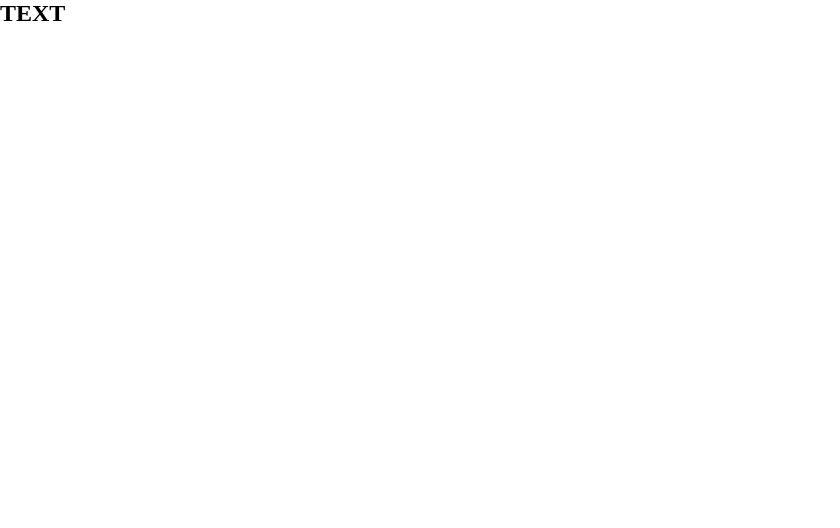
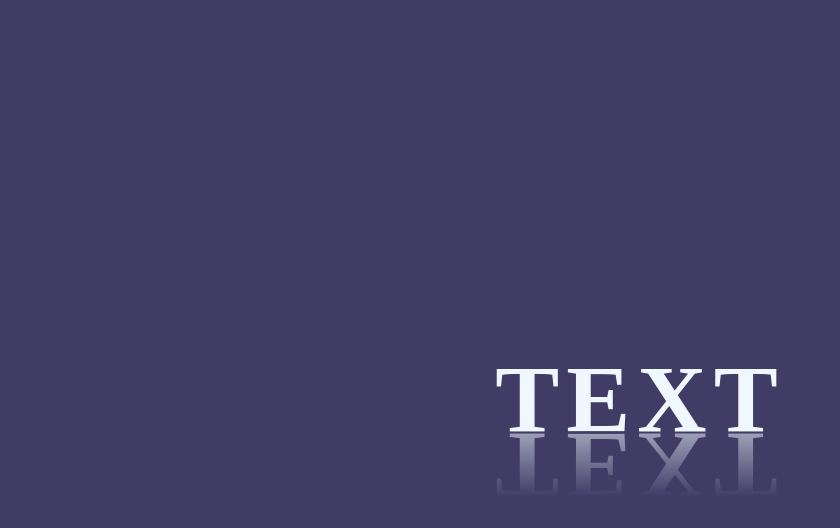
Before and after one commit to muskankumari12/Animation_3, a plain HTML site: page GLOWING_TEXT/text.html in a window 1280 px wide. Shown: the whole page, without its empty margins (0-840 px from the left). Drawn offline with Linux system fonts and the light colour scheme.

Commit message:
test seted

```diff
--- a/GLOWING_TEXT/text.css
+++ b/GLOWING_TEXT/text.css
@@ -1,11 +1,38 @@
 * {
   padding: 0;
   margin: 0;
+  /* box-sizing: border-box; */
+  /* font-family:Arial ; */
 }
 body {
   position: relative;
+  display: flex;
+  justify-content: center;
+  min-height: 100vh;
+  /* box-sizing: border-box; */
+  align-items: center;
+  background-color: rgb(64, 60, 102);
 }
 h2 {
   position: absolute;
-  text
+  font-size: 6em;
+  color: #60447a;
+  letter-spacing: 7px;
+  text-align: center;
+  width: 100%;
+  /* background-color: antiquewhite; */
+  -webkit-box-reflect: below 1px
+    linear-gradient(transparent, rgba(58, 34, 77, 0.533));
+  line-height: 4rem;
+  outline: none;
+  animation: animate 5s linear infinite;
 }
+@keyframes animate {
+  0% {
+    color: aliceblue;
+  }
+
+  100% {
+    color: aliceblue;
+  }
+}
```
